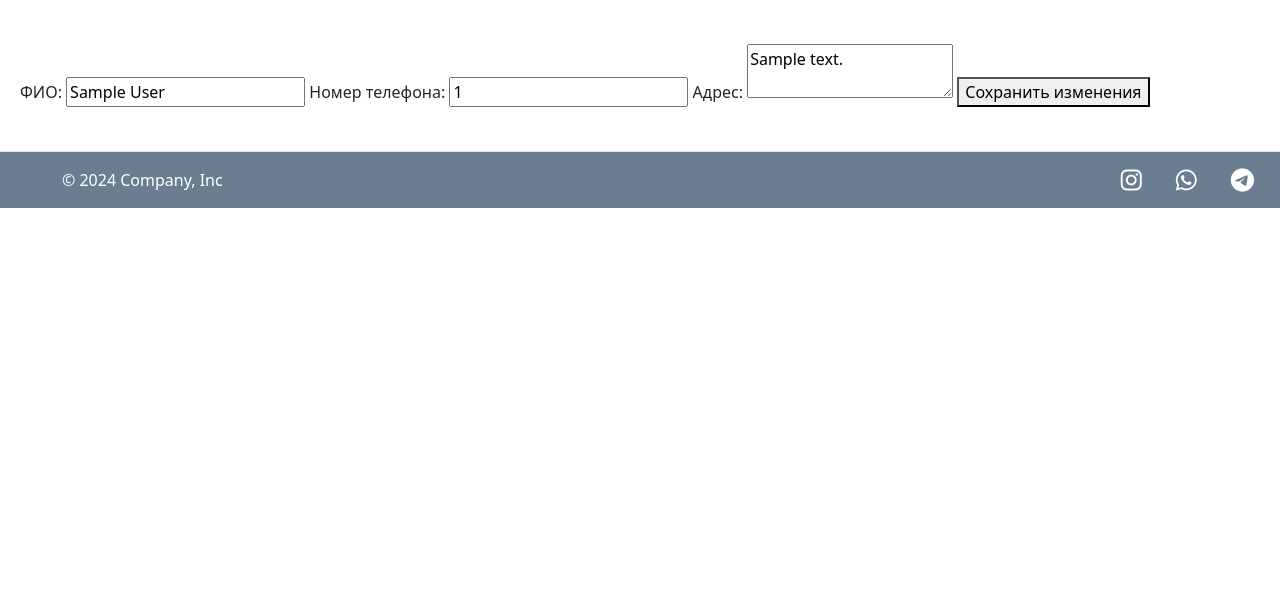
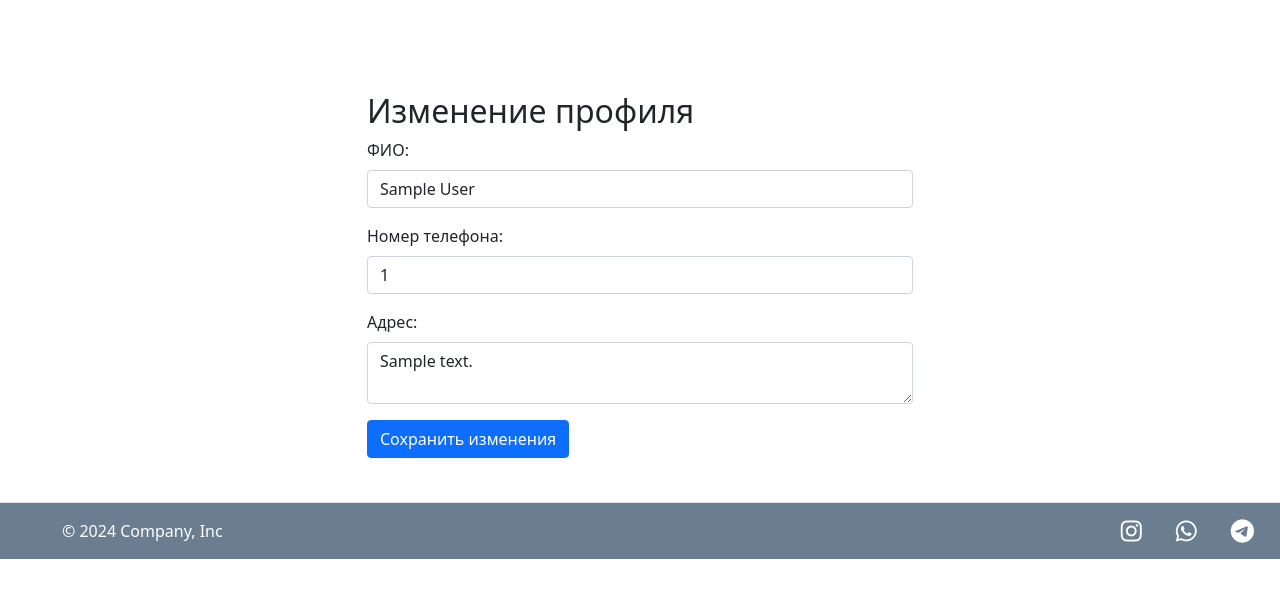
Before and after one commit to Alicardi/Stproject, a Django app: template main/templates/main/profile.html in a window 1280 px wide. Shown: the part 73-671 px from the top of the page. Run offline with Django 5.2, Linux system fonts and the light colour scheme; the template is opened without the code that fills it: most values are stand-ins (such as "Sample title", 1, 10 or a date in 2020); some libraries are stand-ins or nearby versions.

Commit message:
Немного переделал профиль и сделал небольшой отступ

```diff
--- a/main/static/css/styles.css
+++ b/main/static/css/styles.css
@@ -77,6 +77,15 @@ header .btn-primary {
 header .btn-primary:hover {
     background-color: #0056b3;
 }
+
+.container {
+    padding: 0 15px;
+  }
+
+  /* Для каждого раздела */
+  section {
+    padding: 20px 0;
+  }
 
 /* Footer styles */
 footer {
--- a/main/templates/main/base.html
+++ b/main/templates/main/base.html
@@ -28,9 +28,11 @@
 
 
 <main>
+    <div class="container mt-5">
     {% block content %}
-    <!-- Содержимое будет переопределено в дочерних шаблонах -->
+        <!-- Содержимое страницы здесь -->
     {% endblock %}
+    </div>
 </main>
 
 <!-- Модальное окно для входа -->
--- a/main/templates/main/profile.html
+++ b/main/templates/main/profile.html
@@ -1,19 +1,25 @@
 {% extends 'main/base.html' %}
 
 {% block content %}
-<div class="profile-container">
-    <form method="post" action="{% url 'profile' %}">
-        {% csrf_token %}
-        <label for="full_name">ФИО:</label>
-        <input type="text" id="full_name" name="full_name" value="{{ profile.full_name }}">
-
-        <label for="phone_number">Номер телефона:</label>
-        <input type="text" id="phone_number" name="phone_number" value="{{ profile.phone_number }}">
-
-        <label for="address">Адрес:</label>
-        <textarea id="address" name="address">{{ profile.address }}</textarea>
-
-        <button type="submit">Сохранить изменения</button>
-    </form>
-</div>
+    <div class="row">
+        <div class="col-md-6 offset-md-3">
+            <h2>Изменение профиля</h2>
+            <form method="post" action="{% url 'profile' %}">
+                {% csrf_token %}
+                <div class="mb-3">
+                    <label for="full_name" class="form-label">ФИО:</label>
+                    <input type="text" class="form-control" id="full_name" name="full_name" value="{{ profile.full_name }}">
+                </div>
+                <div class="mb-3">
+                    <label for="phone_number" class="form-label">Номер телефона:</label>
+                    <input type="text" class="form-control" id="phone_number" name="phone_number" value="{{ profile.phone_number }}">
+                </div>
+                <div class="mb-3">
+                    <label for="address" class="form-label">Адрес:</label>
+                    <textarea class="form-control" id="address" name="address">{{ profile.address }}</textarea>
+                </div>
+                <button type="submit" class="btn btn-primary">Сохранить изменения</button>
+            </form>
+        </div>
+    </div>
 {% endblock %}
```
Also changed, not shown: db.sqlite3.
